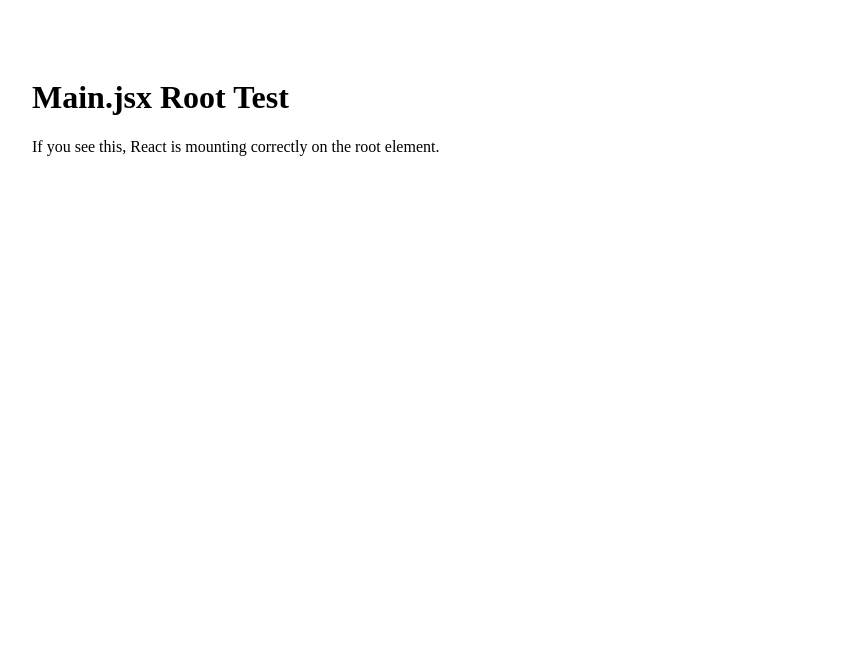
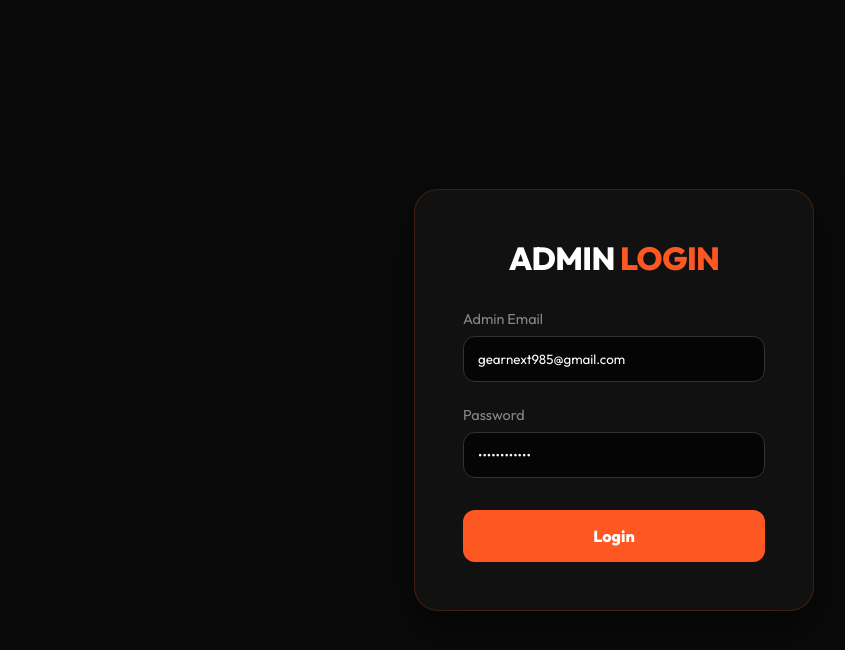
Before and after one commit to gearnext985/NextGear, a React (Vite) app: page /login in a window 1280 px wide. Shown: the top 650 px of the page, without its empty margins (26-871 px from the left). Built offline with nearby package versions, Linux system fonts and the light colour scheme; no server answers; the database is empty.

Commit message:
Neftify working

```diff
--- a/src/App.jsx
+++ b/src/App.jsx
@@ -20,10 +20,25 @@ function App() {
     dispatch(fetchGlobalData());
   }, [dispatch]);
 
+  if (error) {
+    return (
+      <div style={{ backgroundColor: '#050505', color: 'white', height: '100vh', display: 'flex', alignItems: 'center', justifyContent: 'center' }}>
+        <div style={{ textAlign: 'center' }}>
+          <h2 style={{ color: '#FF5722' }}>Oops! Something went wrong</h2>
+          <p style={{ marginTop: '10px', color: '#666' }}>{error}</p>
+          <button onClick={() => window.location.reload()} style={{ marginTop: '20px', padding: '10px 20px', backgroundColor: '#FF5722', color: 'white', border: 'none', borderRadius: '8px', cursor: 'pointer' }}>Retry</button>
+        </div>
+      </div>
+    );
+  }
+
+  if (loading || !isInitialized) {
+    return <Loader />;
+  }
+
   return (
     <Router>
       <CartProvider>
-        {isInitialized ? (
         <Routes>
           <Route path="/" element={<Home />} />
           <Route path="/admin" element={<Admin />} />
@@ -33,12 +48,6 @@ function App() {
           <Route path="/cart" element={<Cart />} />
           <Route path="/all-bikes" element={<AllBikes />} />
         </Routes>
-        ) : (
-          <div style={{ padding: '20px', color: 'white', backgroundColor: '#050505', height: '100vh' }}>
-            Initializing Next Gear... {loading ? "(Fetching Data)" : ""}
-            {error && <div style={{ color: 'red' }}>Error: {error}</div>}
-          </div>
-        )}
       </CartProvider>
     </Router>
   )
--- a/src/components/Loader.jsx
+++ b/src/components/Loader.jsx
@@ -79,14 +79,18 @@ const dotStyle = {
 };
 
 const textStyle = {
-    color: '#FF5722',
+    color: 'white',
     fontSize: '1.5rem',
     fontWeight: '900',
     textTransform: 'uppercase',
     letterSpacing: '4px',
     margin: 0,
     marginTop: '10px',
-    textAlign: 'center'
+    background: 'linear-gradient(to right, #fff, #FF5722, #fff)',
+    backgroundSize: '200% auto',
+    WebkitBackgroundClip: 'text',
+    WebkitTextFillColor: 'transparent',
+    animation: 'shine 3s linear infinite'
 };
 
 const progressContainerStyle = {
--- a/src/main.jsx
+++ b/src/main.jsx
@@ -1,8 +1,15 @@
+import { StrictMode } from 'react'
 import { createRoot } from 'react-dom/client'
+import './index.css'
+import App from './App.jsx'
+
+import { Provider } from 'react-redux'
+import { store } from './store/store'
 
 createRoot(document.getElementById('root')).render(
-  <div style={{ padding: '50px', color: 'black' }}>
-    <h1>Main.jsx Root Test</h1>
-    <p>If you see this, React is mounting correctly on the root element.</p>
-  </div>
+  <StrictMode>
+    <Provider store={store}>
+      <App />
+    </Provider>
+  </StrictMode>,
 )
```
Also changed, not shown: 1 other file (tests, documents, lock files or other folders). Lines whose indentation alone changed are shown as unchanged.
